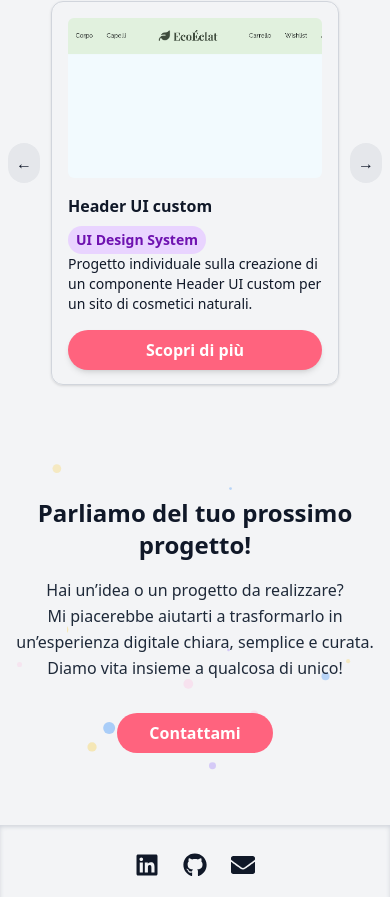
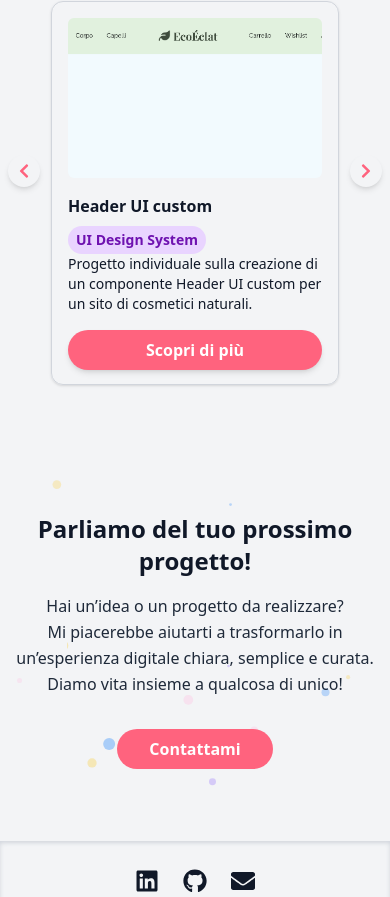
Before and after one commit to giorgiameffe/giorgiameffe-portfolio, a React (Vite) app: page / in a window 390 px wide. Shown: the part 870-1767 px from the top of the page. Built offline with nearby package versions, Linux system fonts and the light colour scheme; a web font is replaced by a local one.

Commit message:
feat: add homepage carousel arrows

```diff
--- a/src/components/ProjectCardList.tsx
+++ b/src/components/ProjectCardList.tsx
@@ -2,6 +2,7 @@ import React, { useState, useEffect } from "react";
 import ProjectCard from "./ProjectCard";
 import projects from "../data/projectsData";
 import { motion } from "framer-motion";
+import { FaChevronRight, FaChevronLeft } from "react-icons/fa";
 
 const ProjectCardList: React.FC = () => {
 
@@ -12,6 +13,7 @@ const ProjectCardList: React.FC = () => {
     useEffect(() => {
 
         function handleResize() {
+
             if (window.innerWidth < 768) {
                 setCardsPerView(1); // mobile
             } else if (window.innerWidth < 1024) {
@@ -31,8 +33,10 @@ const ProjectCardList: React.FC = () => {
     function nextCard() {
 
         if (currentIndex < projects.length - cardsPerView) {
+
             setCurrentIndex(currentIndex + 1);
         } else {
+
             // Se siamo all'ultima card, torniamo alla prima
             setCurrentIndex(0);
         }
@@ -76,23 +80,27 @@ const ProjectCardList: React.FC = () => {
                     ))}
                 </div>
 
-                {/* Pulsanti carosello visibili solo su mobile/tablet */}
+                {/* Navigazione */}
+                <div className="flex justify-between items-center mt-4 w-full">
+
+                    {/* Frecce laterali */}
                     <button
                         onClick={prevCard}
-                    disabled={currentIndex === 0}
-                    className="lg:hidden absolute top-1/2 left-2 -translate-y-1/2 bg-gray-200 p-2 rounded-full"
+                        className=" lg:hidden absolute left-2 md:left-4 top-1/2 -translate-y-1/2 p-2 bg-gray-100 rounded-full
+                                    text-rose-400 hover:text-rose-500 shadow-md hover:bg-white transition"
                     >
-                    ←
+                        <FaChevronLeft />
                     </button>
-
                     <button
                         onClick={nextCard}
-                    disabled={currentIndex >= projects.length - cardsPerView}
-                    className="lg:hidden absolute top-1/2 right-2 -translate-y-1/2 bg-gray-200 p-2 rounded-full"
+                        className="lg:hidden absolute right-2 md:right-4 top-1/2 -translate-y-1/2 p-2 bg-gray-100 rounded-full
+                                    text-rose-400 hover:text-rose-500 shadow-md hover:bg-white transition"
                     >
-                    →
+                        <FaChevronRight />
                     </button>
                 </div>
+            </div>
+
         </section>
     );
 };
```
Lines whose indentation alone changed are shown as unchanged.
